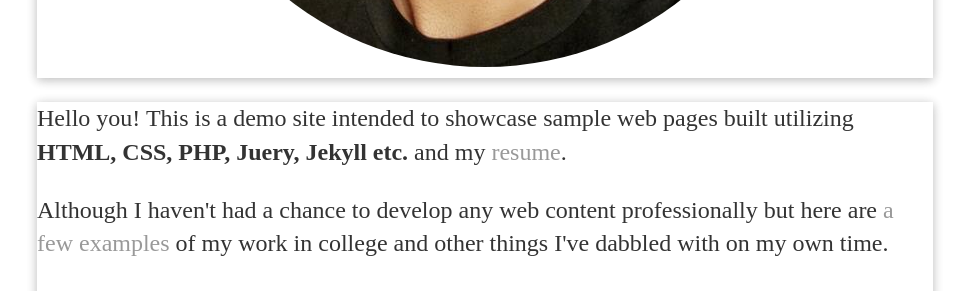
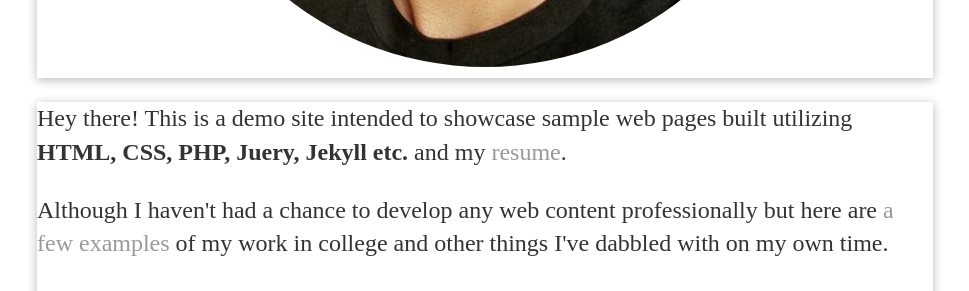
Before and after one commit to joe-bun/joe-bun.github.io, a Jekyll site: the page built from index.html, in a window 1280 px wide. Shown: the part 777-1068 px from the top of the page, without its empty margins (155-1124 px from the left). Built offline with Jekyll 4.4.1, drawn with Linux system fonts in a browser that asks for light colours.

Commit message:
Update index.html

```diff
--- a/index.html
+++ b/index.html
@@ -7,7 +7,7 @@ title: Joban Aulakh
     <div class="main-body">
         <div class="pp" class="stack"> 	<a href="https://www.instagram.com/_joe_bun_/"><img src="pics/pp.jpg"> 	</a>	</div><!-- /.pp -->
         <div class="intro" class="stack">
-            <p>Hello you! This is a demo site intended to showcase sample web pages built utilizing <b>HTML, CSS, PHP, Juery, Jekyll etc.</b> and my <a href="/resume">resume</a>.</p>
+            <p>Hey there! This is a demo site intended to showcase sample web pages built utilizing <b>HTML, CSS, PHP, Juery, Jekyll etc.</b> and my <a href="/resume">resume</a>.</p>
             <p>Although I haven't had a chance to develop any web content professionally but here are <a href="/examples">a few examples</a> of my work in college and other things I've dabbled with on my own time.</p>
             <p>Please do not hesitate to offer any criticism or suggestions. I believe one can use all the help one can get!</p>
             <p>Please feel free to <a href="/connect">connect with me</a> through any channel of your liking.</p>
```
